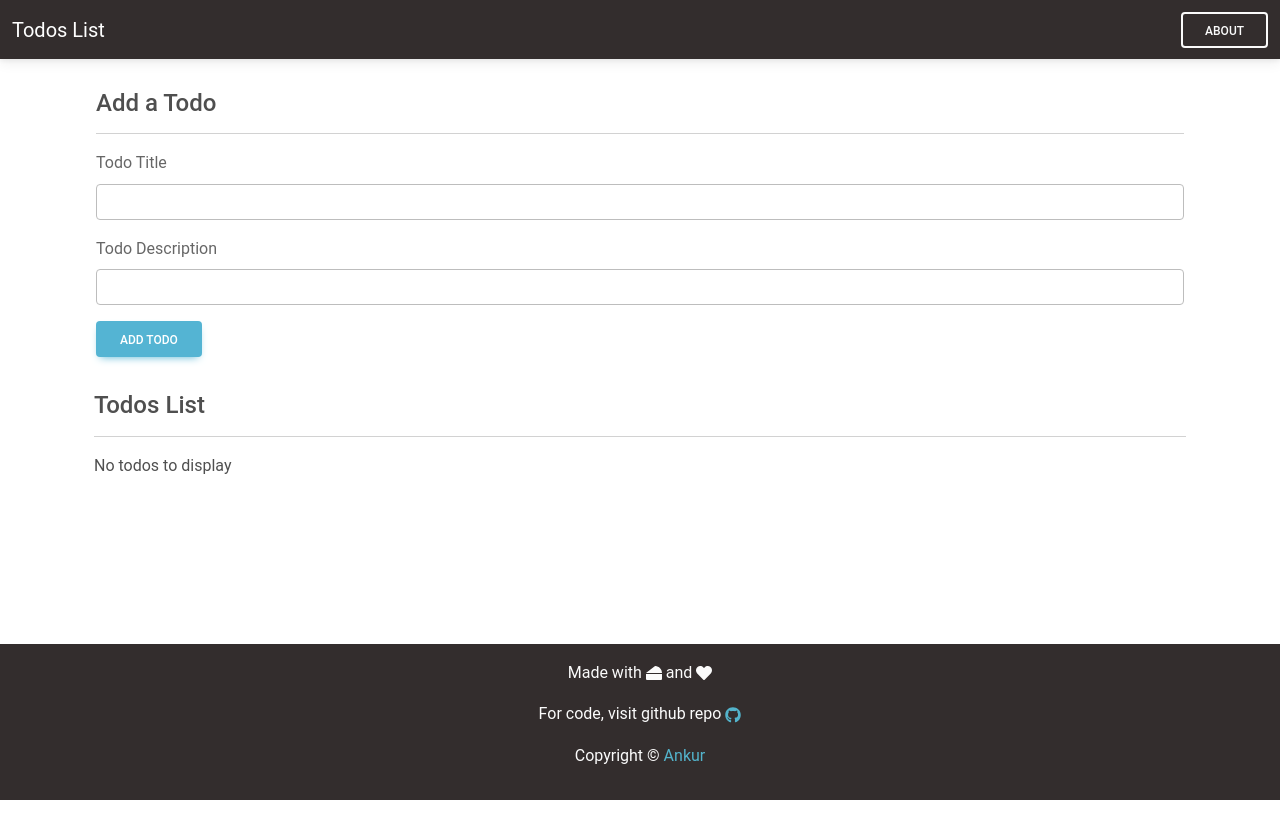
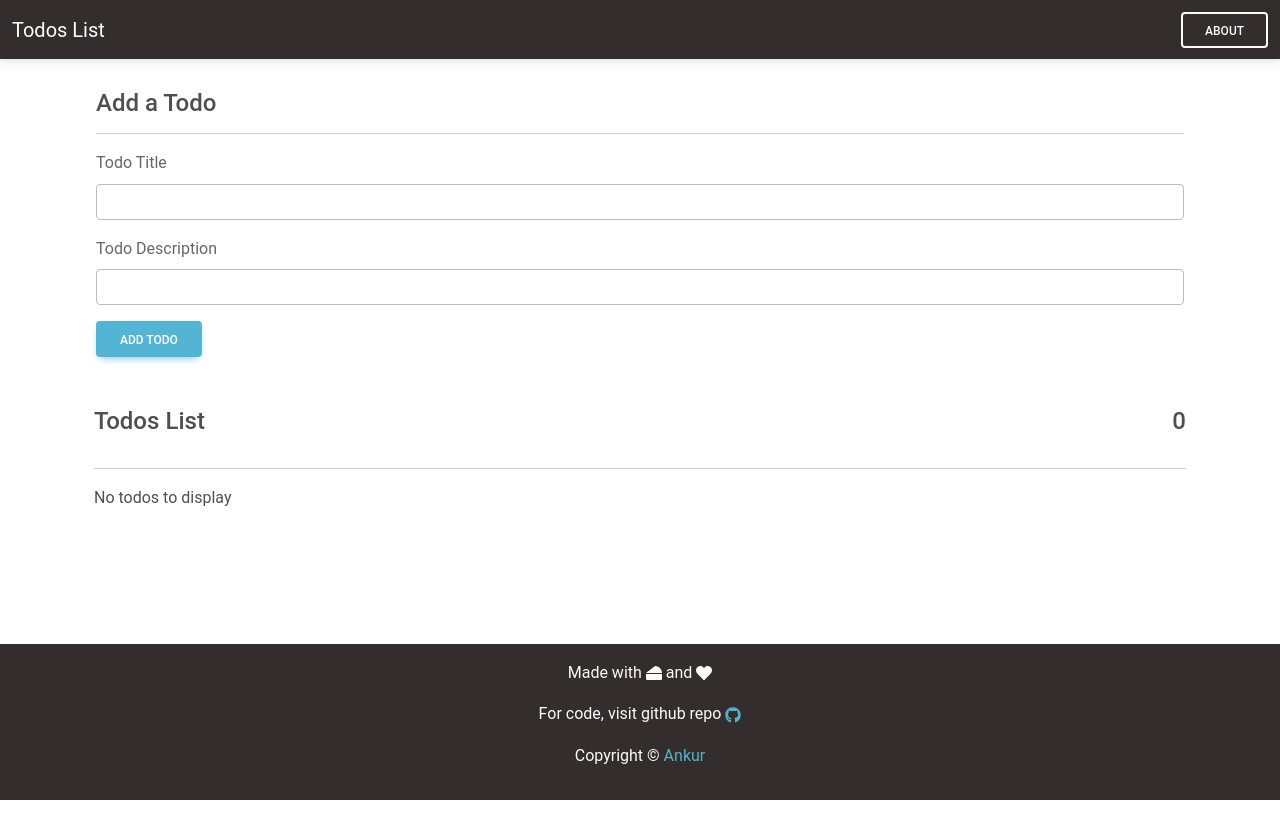
Before and after one commit to ankur12-1610/Todo-react, a React (Create React App) app: page / in a window 1280 px wide. Shown: the top 838 px of the page. Built offline with nearby package versions, Linux system fonts and the light colour scheme.

Commit message:
Resolve merge conflict

```diff
--- a/src/MyComponents/Todos.js
+++ b/src/MyComponents/Todos.js
@@ -9,7 +9,15 @@ export const Todos = (props) => {
   };
   return (
     <div className="container" style={myStyle}>
-      <h4 className="my-3">Todos List</h4>
+      <div className="row">
+        <div className="col">
+          <h4 className="my-3">Todos List</h4>
+        </div>
+        <div className="col" style={{ textAlign: "right" }}>
+          <h4 className="my-3">{props.todos.length}</h4>
+        </div>
+      </div>
+
       <hr></hr>
       {props.todos.length === 0
         ? "No todos to display"
```
